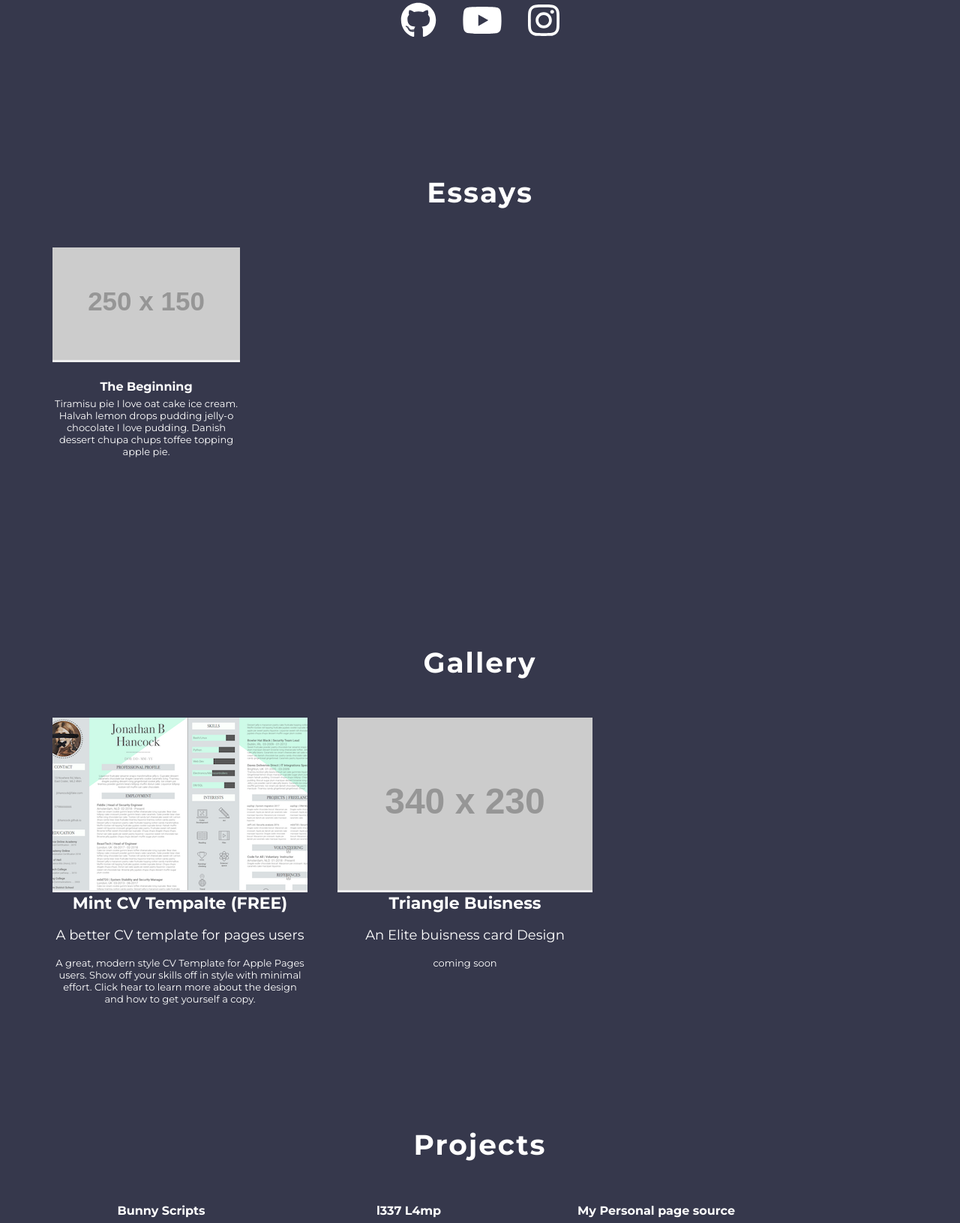
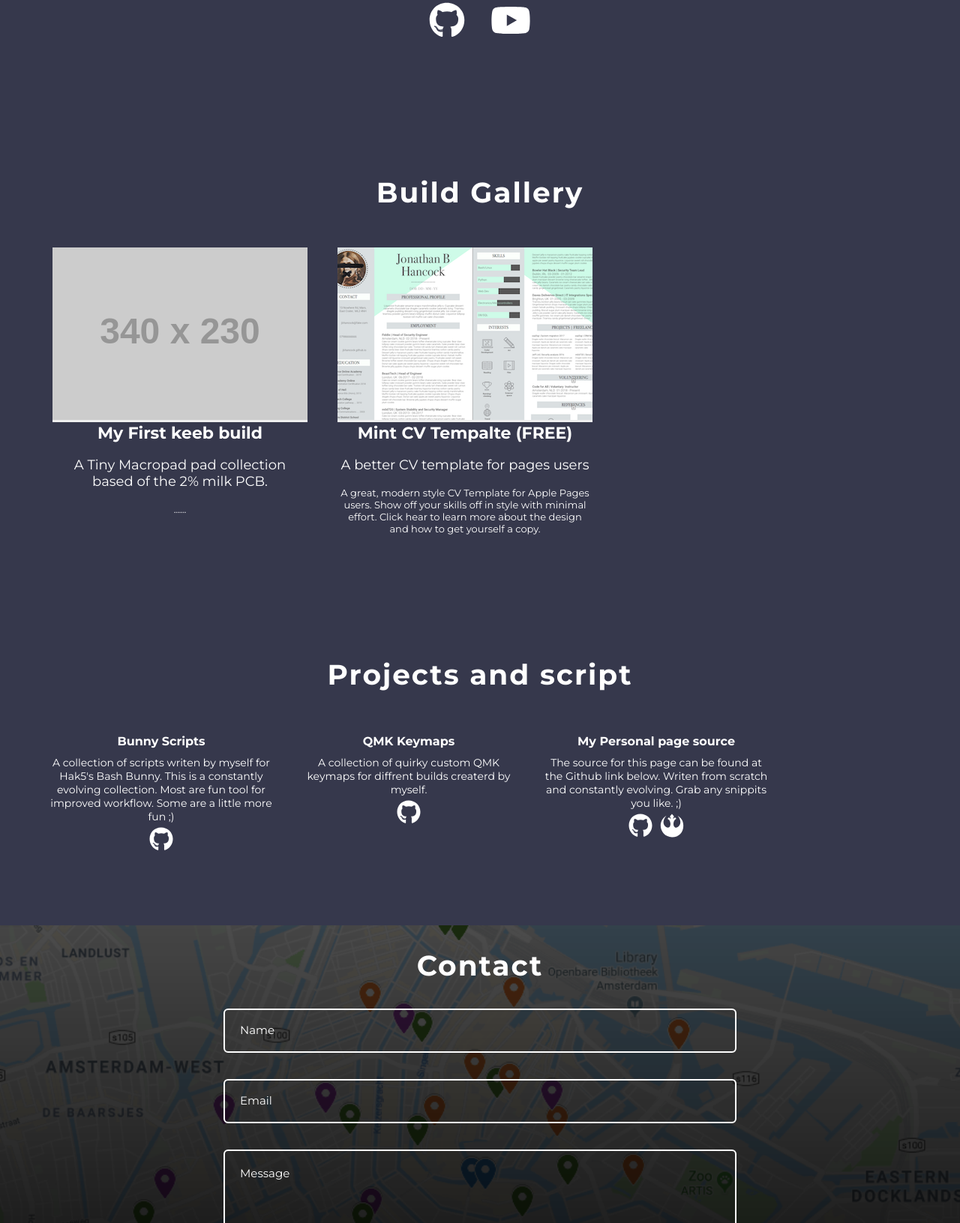
Before and after one commit to nathanbuckley/nathanbuckley.github.io, a website: page index.html in a window 1280 px wide. Shown: the part 517-2148 px from the top of the page at 75% size. Drawn offline with Linux system fonts and the light colour scheme; placeholder pictures from the web are drawn by us.

Commit message:
small cleanup

```diff
--- a/index.html
+++ b/index.html
@@ -27,8 +27,7 @@
         <!--**************** NAV ****************-->
 
         <div id="navlinks">
-            <button class="isobtn" id="essayNavbtn">Essays</button>
-            <button class="isobtn" id="galNavbtn">Gallery</button>
+            <button class="isobtn" id="galNavbtn">Builds</button>
             <button class="isobtn" id="projNavbtn">Projects</button>
             <button class="isobtn" id="contNavbtn">Contact</button>
         </div>
@@ -42,37 +41,26 @@
         <div class="headlinks">
             <a href="https://github.com/nathanbuckley" ><i class="fab fa-github fa-3x"></i></a>
             <a href="https://www.youtube.com/channel/UCLTJ3gfX1f5yHCtVuEXbVIQ/videos" ><i class="fab fa-youtube fa-3x"></i></a>
-            <a href="https://www.instagram.com/nathanbuckley/" ><i class="fab fa-instagram fa-3x"></i></a>
         </div>
 
-        <!-- ************* ESSAYS ************** -->
-
-        <div class="essay" id="ess">
-
-            <div class="titles">
-                <h2>Essays</h2>
-            </div>
-
-            <!-- The Beginning -->
-            <div class="essayblock">
-                <button class="essayblockimg" id="galtempbtn" onclick="openbeginningmodal()">
-                    <img src="http://via.placeholder.com/250x150">
-                </button>
-                <h4 class="essaytitles">The Beginning</h4>
-                <p class="essayblurb">
-                    Tiramisu pie I love oat cake ice cream. Halvah lemon drops pudding jelly-o chocolate
-                    I love pudding. Danish dessert chupa chups toffee topping apple pie.
-                </p>
-            </div>
-
-        </div>
-
-        <!-- ************* GALLERY ************** -->
+        <!-- ************* Build Gallery ************** -->
 
         <div class="gallery" id="gal">
 
                 <div class="titles">
-                    <h2>Gallery</h2>
+                    <h2>Build Gallery</h2>
+                </div>
+
+                <!-- Black Milk -->
+                <div class="galblock">
+                    <button class="galblockimg" onclick="openmintcvmodal()">
+                        <img src="http://via.placeholder.com/340x230">
+                    </button>
+                    <h4 class="galblocktitle">My First keeb build</h4>
+                    <p class="galblocksub">A Tiny Macropad pad collection based of the 2% milk PCB.</p>
+                    <p class="galblockblurb">
+                        ......
+                    </p>
                 </div>
 
                 <!-- Mint CV Template -->
@@ -88,18 +76,6 @@
                     </p>
                 </div>
 
-                <!-- Biz card Template -->
-                <div class="galblock">
-                    <button class="galblockimg" onclick="openbizcardmodal()">
-                        <img src="http://via.placeholder.com/340x230">
-                    </button>
-                    <h4 class="galblocktitle">Triangle Buisness</h4>
-                    <p class="galblocksub">An Elite buisness card Design</p>
-                    <p class="galblockblurb">
-                        coming soon
-                    </p>
-                </div>
-
             </div>
 
         <!-- ************* PROJECTS ************** -->
@@ -107,7 +83,7 @@
         <div class="work" id="proj">
 
             <div class="titles">
-                <h2>Projects</h2>
+                <h2>Projects and script</h2>
             </div>
 
         <!-- Bunny Script collection -->
@@ -123,11 +99,11 @@
             </div>
         </div>
 
-            <!-- l337 L4mp -->
+            <!-- My Custom QMK Maps -->
             <div class="workblock">
-                <h4 class="worktitle">l337 L4mp</h4>
+                <h4 class="worktitle">QMK Keymaps</h4>
                 <p>
-                    (WORK IN PROGRESS)<br>
+                   A collection of quirky custom QMK keymaps for diffrent builds createrd by myself.
                 </p>
                 <div class="worklinks">
                     <a href="https://github.com/nathanbuckley/1337_l4mp"><i class="fab fa-github fa-2x"></i></a>
@@ -143,7 +119,7 @@
                     any snippits you like. ;)
                 </p>
                 <div class="worklinks">
-                    <a href="https://github.com/nathanbuckley/nodePktAnalyzer"><i class="fab fa-github fa-2x"></i></a>
+                    <a href="https://github.com/nathanbuckley/nathanbuckley.github.io"><i class="fab fa-github fa-2x"></i></a>
                     <a class=""><i class="fab fa-rebel fa-2x"></i></a>
                 </div>
 
@@ -174,8 +150,6 @@
         <script src="js/main.min.js"></script>
         <script src="js/lib/tingle.min.js"></script>
 
-        <!-- Essay Modals -->
-        <script src="js/essaymodals/thebeginning.js"></script>
 
         <!-- Gallery Modals -->
         <script src="js/gallmodals/cv3.js"></script>
--- a/js/main.js
+++ b/js/main.js
@@ -4,15 +4,6 @@ var essay = document.getElementById("essayNavbtn");
 var gallery = document.getElementById("galNavbtn");
 var projects = document.getElementById("projNavbtn");
 var contact = document.getElementById("contNavbtn");
-
-essay.onclick = function(){
-    var essdiv = document.getElementById("ess");
-    var essdivposition = essdiv.offsetTop;
-    window.scrollTo({
-        top: essdivposition,
-        behavior: "smooth"
-    });
-}
 
 gallery.onclick = function(){
     var galdiv = document.getElementById("gal");
@@ -21,7 +12,7 @@ gallery.onclick = function(){
         top: galdivposition,
         behavior: "smooth"
     });
-}
+};
 
 projects.onclick = function(){
     var projdiv = document.getElementById("proj");
@@ -30,7 +21,7 @@ projects.onclick = function(){
         top: projdivposition,
         behavior: "smooth"
     });
-}
+};
 
 contact.onclick = function(){
     var contdiv = document.getElementById("cont");
@@ -39,7 +30,7 @@ contact.onclick = function(){
         top: contdivposition,
         behavior: "smooth"
     });
-}
+};
 
 // ******* Scroll to top button ********
 
@@ -50,7 +41,7 @@ window.onscroll = function(){
     } else {
         document.getElementById("topbtn").style.display = "none";
     }
-}
+};
 
 //Scroll to top onclick function
 function scrolltotop() {
@@ -82,7 +73,7 @@ function randomBtnChoice(){
 // ******** Temp Secret Modal ********
 
 var modal = document.querySelector(".modal");
-var trigger = document.querySelector(".modalTrigger");
+// var trigger = document.querySelector(".modalTrigger");
 var closeButton = document.querySelector(".close-button");
 
 function toggleModal(){
@@ -95,6 +86,6 @@ function windowOnClick(event){
     }
 }
 
-trigger.addEventListener("click", toggleModal);
+// trigger.addEventListener("click", toggleModal);
 closeButton.addEventListener("click", toggleModal);
 window.addEventListener("click", windowOnClick);
--- a/package.json
+++ b/package.json
@@ -29,6 +29,7 @@
   },
   "homepage": "https://github.com/nathanbuckley/nathanbuckley.github.io#readme",
   "devDependencies": {
+    "http-server": "^0.12.3",
     "clean-css-cli": "^4.1.11",
     "jshint": "^2.11.1",
     "uglify-js": "^3.3.13"
```
Also changed, not shown: js/main.min.js, 1 other file.
